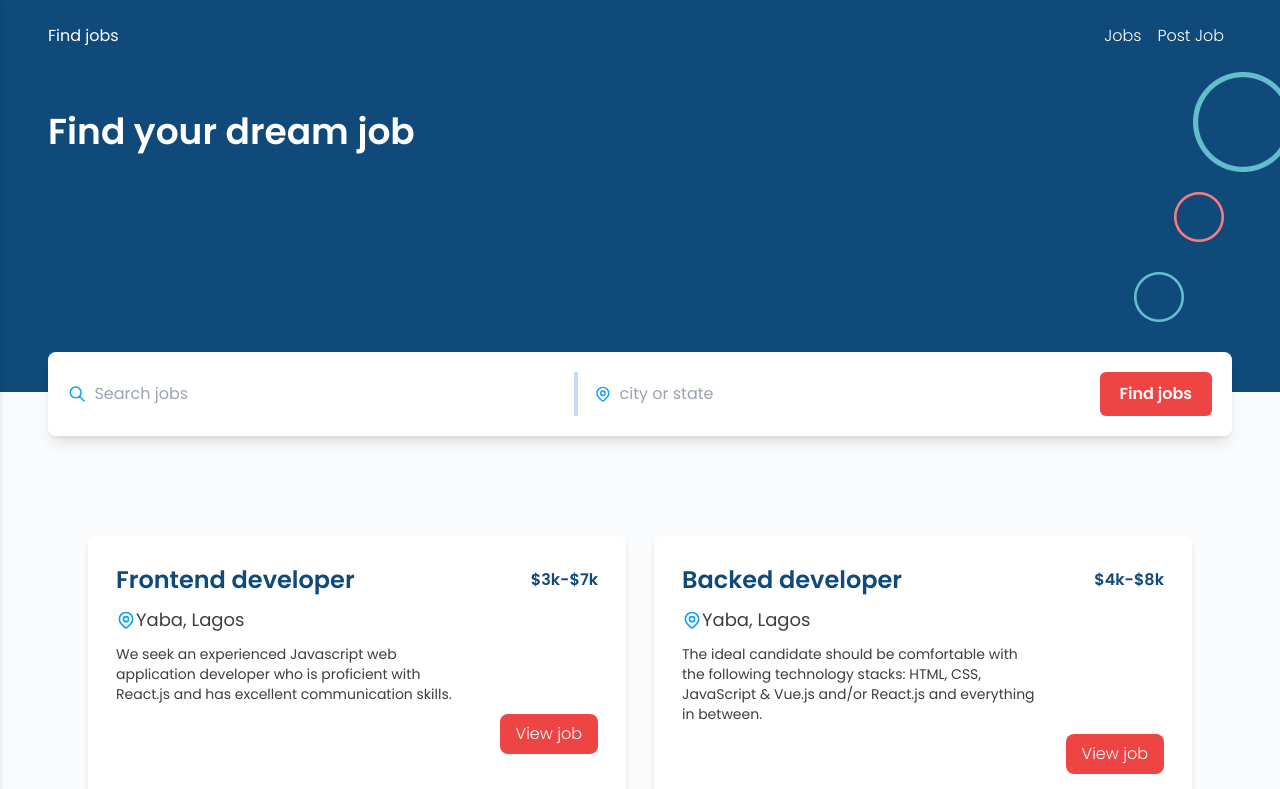
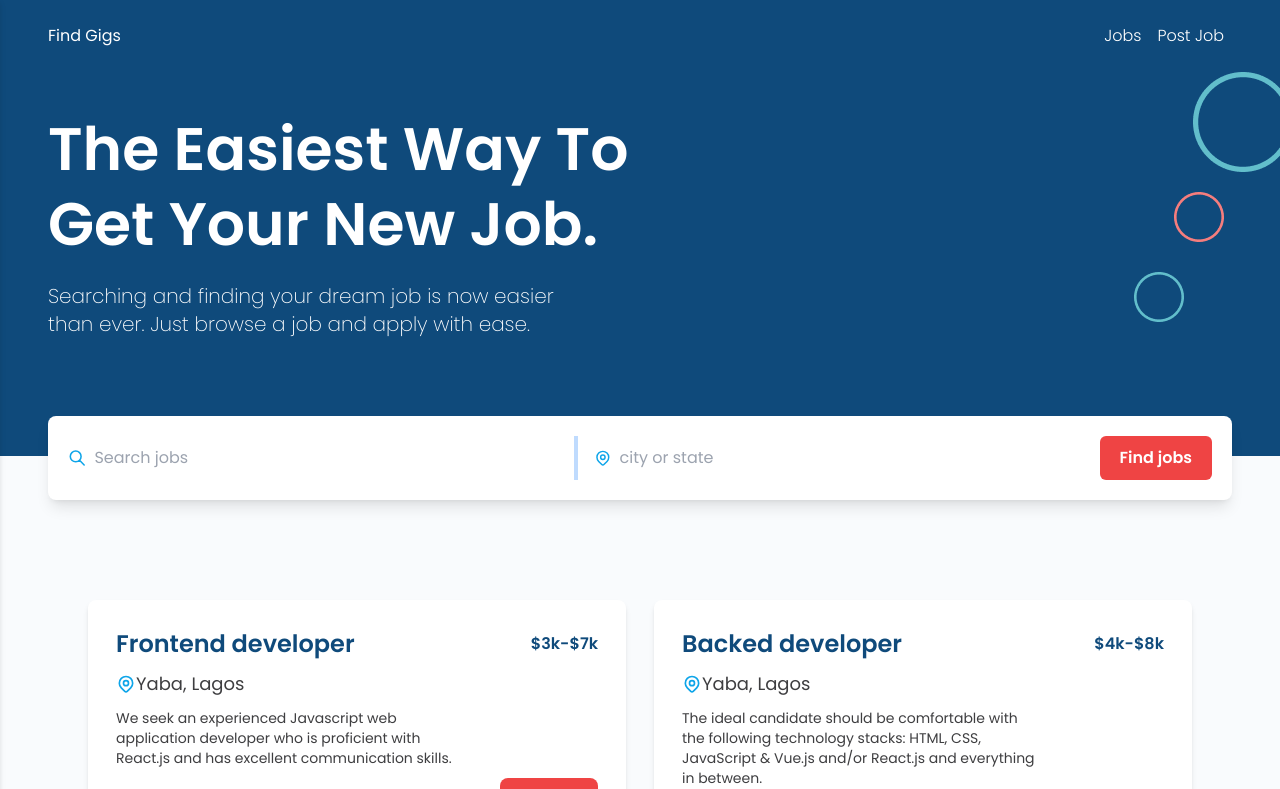
Before and after one commit to Ademayowa/jobapp-v3, a Next.js app: page / in a window 1280 px wide. Shown: the top 789 px of the page. Built offline with nearby package versions, Linux system fonts and the light colour scheme.

Commit message:
refactored hero

```diff
--- a/components/Header.js
+++ b/components/Header.js
@@ -43,7 +43,7 @@ export default function Navbar() {
         className='flex items-center cursor-pointer'
         onClick={() => router.push('/')}
       >
-        Find jobs
+        Find Gigs
       </a>
 
       <div className='w-9/12 flex justify-end items-center md:ml-auto'>
--- a/components/Hero.js
+++ b/components/Hero.js
@@ -1,12 +1,17 @@
 export default function Hero() {
   return (
-    <div className='pl-10 md:pl-12 bg-blueColor pt-10 h-80'>
+    <div className='pl-10 md:pl-12 bg-blueColor pt-10 h-72 lg:h-96'>
       <div className='relative'>
-        <h1 className='text-3xl md:text-4xl text-white font-bold'>
-          Find your dream job
+        <h1 className='text-3xl lg:text-6xl text-white font-bold lg:w-6/12 !leading-tight'>
+          The Easiest Way To Get Your New Job.
         </h1>
 
-        <div>
+        <p className='text-xl mt-5 !lg:pb-20 text-white md:w-9/12 lg:w-5/12 font-extralight'>
+          Searching and finding your dream job is now easier than ever. Just
+          browse a job and apply with ease.
+        </p>
+
+        <div className='hidden lg:block'>
           <div className='absolute -top-10 right-0'>
             <img src={'/images/shape1.png'} alt='' />
           </div>
```
